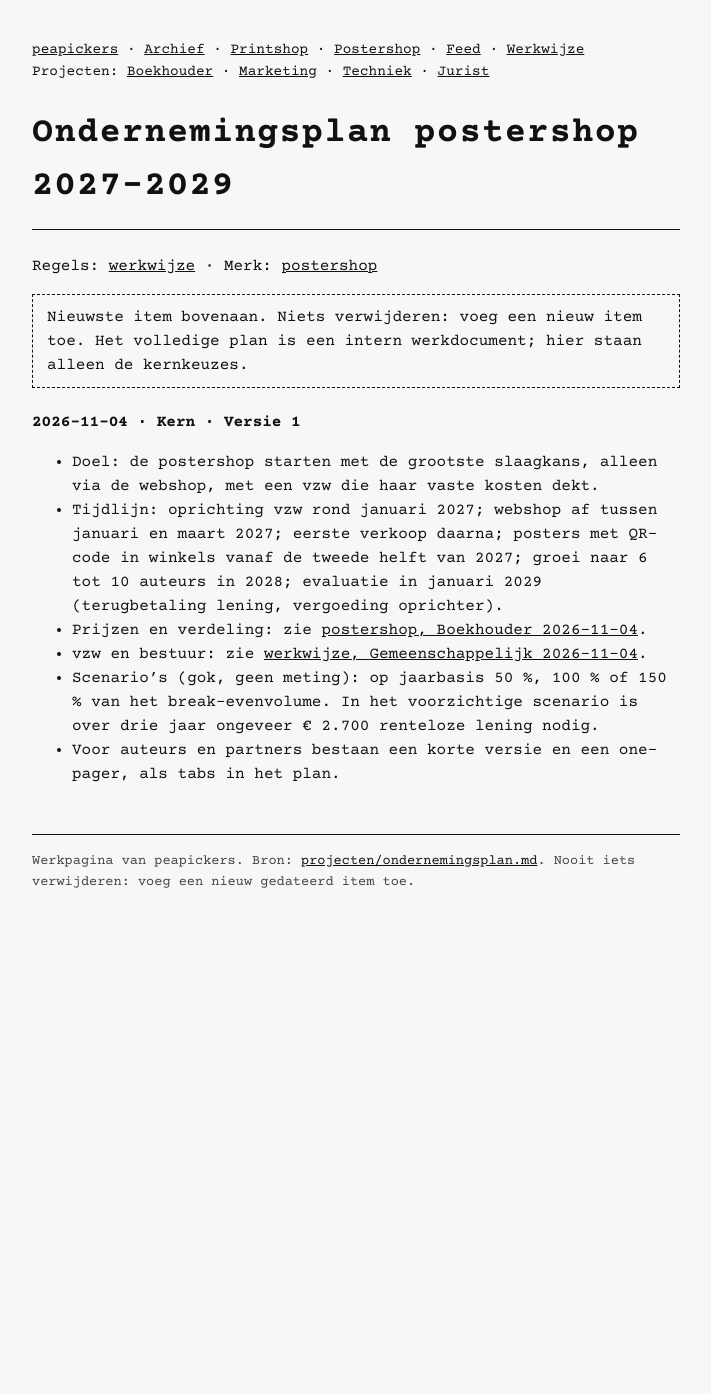
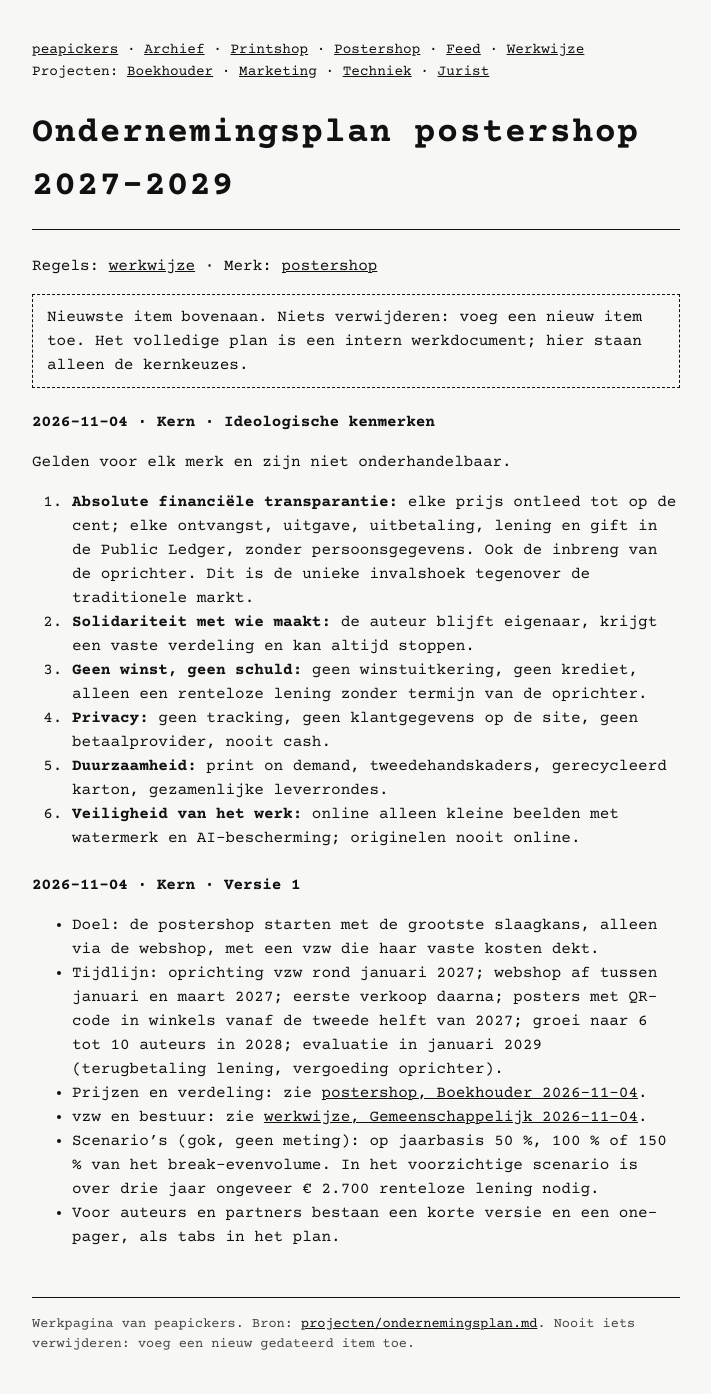
Before and after one commit to peapickers/peapickers.github.io, a Jekyll site: the page built from projecten/ondernemingsplan.md, in a window 1280 px wide. Shown: the whole page, without its empty margins (284-995 px from the left). Built offline with Jekyll 4.4.1, drawn with Linux system fonts in a browser that asks for light colours; before the commit the page ends 932 px from its top, so only the background shows below that.

Commit message:
Projectpagina ondernemingsplan: ideologische kenmerken (#6)
Claude-Session: https://claude.ai/code/session_01CW2uQxSuT66vctJKqqHsF1

Co-authored-by: Claude <noreply@anthropic.com>

```diff
--- a/projecten/ondernemingsplan.md
+++ b/projecten/ondernemingsplan.md
@@ -7,6 +7,17 @@ Regels: [werkwijze](werkwijze.html) · Merk: [postershop](postershop.html)
 
 > Nieuwste item bovenaan. Niets verwijderen: voeg een nieuw item toe. Het volledige plan is een intern werkdocument; hier staan alleen de kernkeuzes.
 
+### 2026-11-04 · Kern · Ideologische kenmerken
+
+Gelden voor elk merk en zijn niet onderhandelbaar.
+
+1. **Absolute financiële transparantie:** elke prijs ontleed tot op de cent; elke ontvangst, uitgave, uitbetaling, lening en gift in de Public Ledger, zonder persoonsgegevens. Ook de inbreng van de oprichter. Dit is de unieke invalshoek tegenover de traditionele markt.
+2. **Solidariteit met wie maakt:** de auteur blijft eigenaar, krijgt een vaste verdeling en kan altijd stoppen.
+3. **Geen winst, geen schuld:** geen winstuitkering, geen krediet, alleen een renteloze lening zonder termijn van de oprichter.
+4. **Privacy:** geen tracking, geen klantgegevens op de site, geen betaalprovider, nooit cash.
+5. **Duurzaamheid:** print on demand, tweedehandskaders, gerecycleerd karton, gezamenlijke leverrondes.
+6. **Veiligheid van het werk:** online alleen kleine beelden met watermerk en AI-bescherming; originelen nooit online.
+
 ### 2026-11-04 · Kern · Versie 1
 
 - Doel: de postershop starten met de grootste slaagkans, alleen via de webshop, met een vzw die haar vaste kosten dekt.
```
